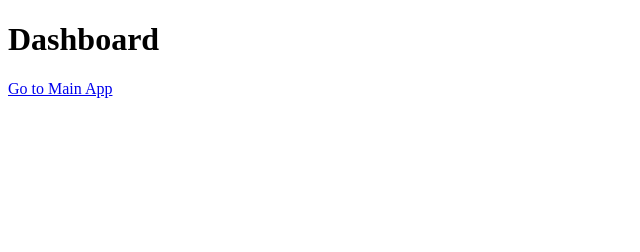
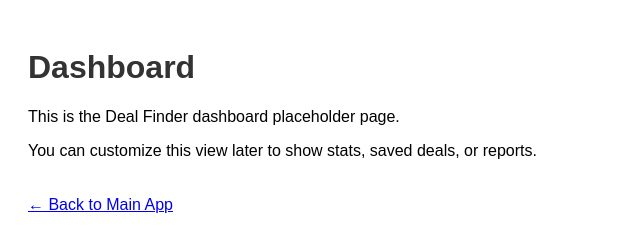
Before and after one commit to RSPS22/dealfinder, a plain HTML site: page templates/dashboard.html in a window 1280 px wide. Shown: the whole page, without its empty margins (0-640 px from the left). Drawn offline with Linux system fonts and the light colour scheme.

Commit message:
Add files via upload

```diff
--- a/templates/dashboard.html
+++ b/templates/dashboard.html
@@ -1,8 +1,19 @@
 <!DOCTYPE html>
 <html lang="en">
-<head><meta charset="UTF-8"><title>Dashboard</title></head>
+<head>
+  <meta charset="UTF-8">
+  <title>Deal Finder Dashboard</title>
+  <style>
+    body { font-family: Arial, sans-serif; padding: 20px; }
+    h1 { color: #333; }
+    p { margin-top: 10px; }
+    .back-link { margin-top: 20px; display: inline-block; }
+  </style>
+</head>
 <body>
   <h1>Dashboard</h1>
-  <p><a href="/">Go to Main App</a></p>
+  <p>This is the Deal Finder dashboard placeholder page.</p>
+  <p>You can customize this view later to show stats, saved deals, or reports.</p>
+  <a href="/" class="back-link">← Back to Main App</a>
 </body>
 </html>
```
